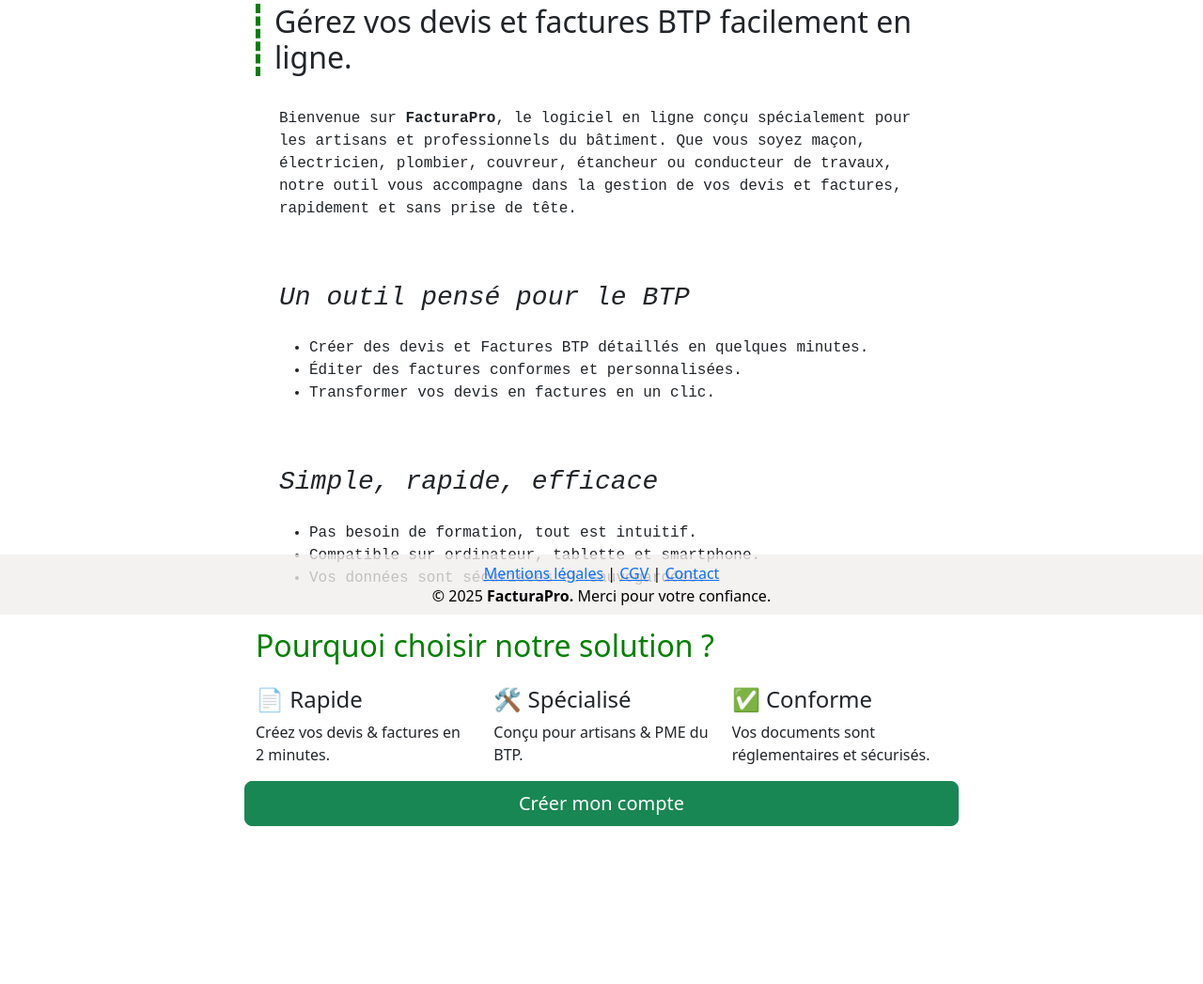
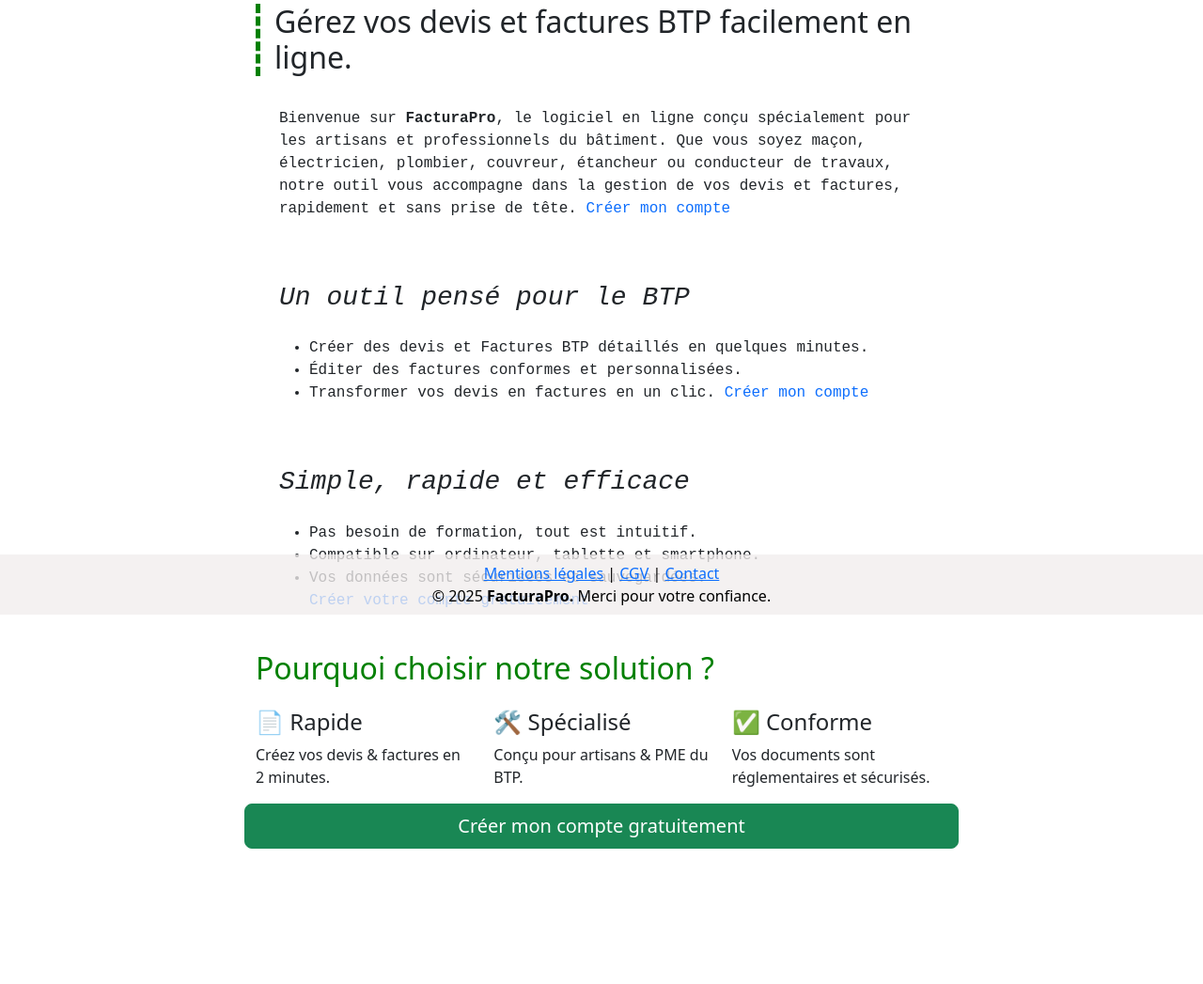
Before and after one commit to makan-dianka/InvoiceApp, a Django app: page / in a window 1280 px wide. Shown: the part 146-1193 px from the top of the page at 94% size. Before the commit the page ends 1025 px from the top, so only its background shows below. Run offline with Django 5.2, Linux system fonts and the light colour scheme; parts of the project's set-up code (start-up, migrations or seed data) failed here and were passed over.

Commit message:
add action btn to redirect register page

```diff
--- a/factures/templates/factures/home.html
+++ b/factures/templates/factures/home.html
@@ -22,7 +22,7 @@
                 <section class="welcome dashboard">
                     <p>
                         Bienvenue sur <strong>FacturaPro</strong>, le logiciel en ligne conçu spécialement pour les artisans et professionnels du bâtiment.
-                        Que vous soyez maçon, électricien, plombier, couvreur, étancheur ou conducteur de travaux, notre outil vous accompagne dans la gestion de vos devis et factures, rapidement et sans prise de tête.
+                        Que vous soyez maçon, électricien, plombier, couvreur, étancheur ou conducteur de travaux, notre outil vous accompagne dans la gestion de vos devis et factures, rapidement et sans prise de tête. <a href="{% url 'accounts:register' %}">Créer mon compte</a>
                     </p>
                 </section>
 
@@ -31,17 +31,17 @@
                     <ul>
                         <li>Créer des devis et Factures BTP détaillés en quelques minutes.</li>
                         <li>Éditer des factures conformes et personnalisées.</li>
-                        <li>Transformer vos devis en factures en un clic.</li>
+                        <li>Transformer vos devis en factures en un clic. <a href="{% url 'accounts:register' %}">Créer mon compte</a></li>
                     </ul>
                 </section>
 
-
                 <section class="free dashboard">
-                    <h3>Simple, rapide, efficace</h3>
+                    <h3>Simple, rapide et efficace</h3>
                     <ul>
                         <li>Pas besoin de formation, tout est intuitif.</li>
                         <li>Compatible sur ordinateur, tablette et smartphone.</li>
                         <li>Vos données sont sécurisées et sauvegardées.</li>
+                        <a href="{% url 'accounts:register' %}">Créer votre compte gratuitement</a>
                     </ul>
                 </section>
 
@@ -61,7 +61,7 @@
                         <p>Vos documents sont réglementaires et sécurisés.</p>
                     </div>
 
-                    <button type="button" class="btn btn-success btn-lg" onclick=redirectTo()>Créer mon compte</button>
+                    <button type="button" class="btn btn-success btn-lg big-btn" onclick=redirectTo()>Créer mon compte gratuitement</button>
                 </section>
                 <br /> <br /> <br /> <br /> <br /> <br />
             </div>
```
